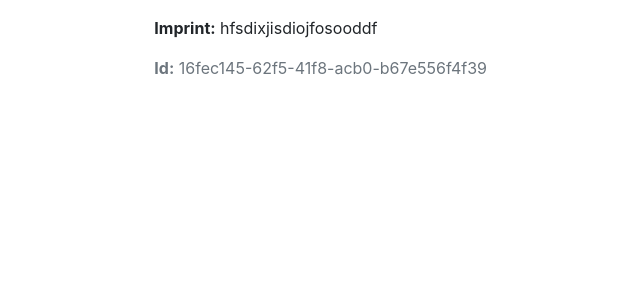
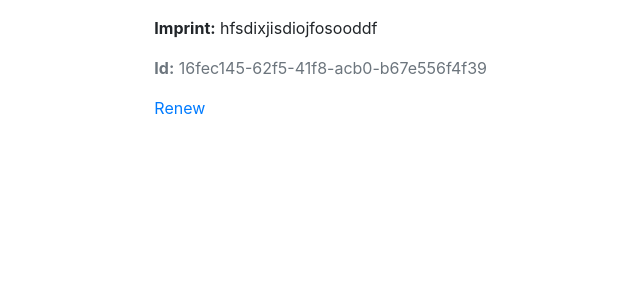
Before and after one commit to Mithilesh-M/TestPress-LocallibraryProject, a Django app: page /catalog/book/1 in a window 1280 px wide. Shown: the part 386-686 px from the top of the page, without its empty margins (94-734 px from the left). Run offline with Django 3.2, Linux system fonts and the light colour scheme; data comes from the database, SQL or seed files in the repository; both versions use the stored data as it was after the commit.

Commit message:
Add renew link for all the book instance

```diff
--- a/catalog/templates/catalog/book_detail.html
+++ b/catalog/templates/catalog/book_detail.html
@@ -22,6 +22,8 @@
       {% endif %}
       <p><strong>Imprint:</strong> {{ copy.imprint }}</p>
       <p class="text-muted"><strong>Id:</strong> {{ copy.id }}</p>
+
+      <a href="/catalog/book/{{copy.id}}/renew">Renew</a>
     {% endfor %}
   </div>
 {% endblock %}
```
Also changed, not shown: db.sqlite3.
